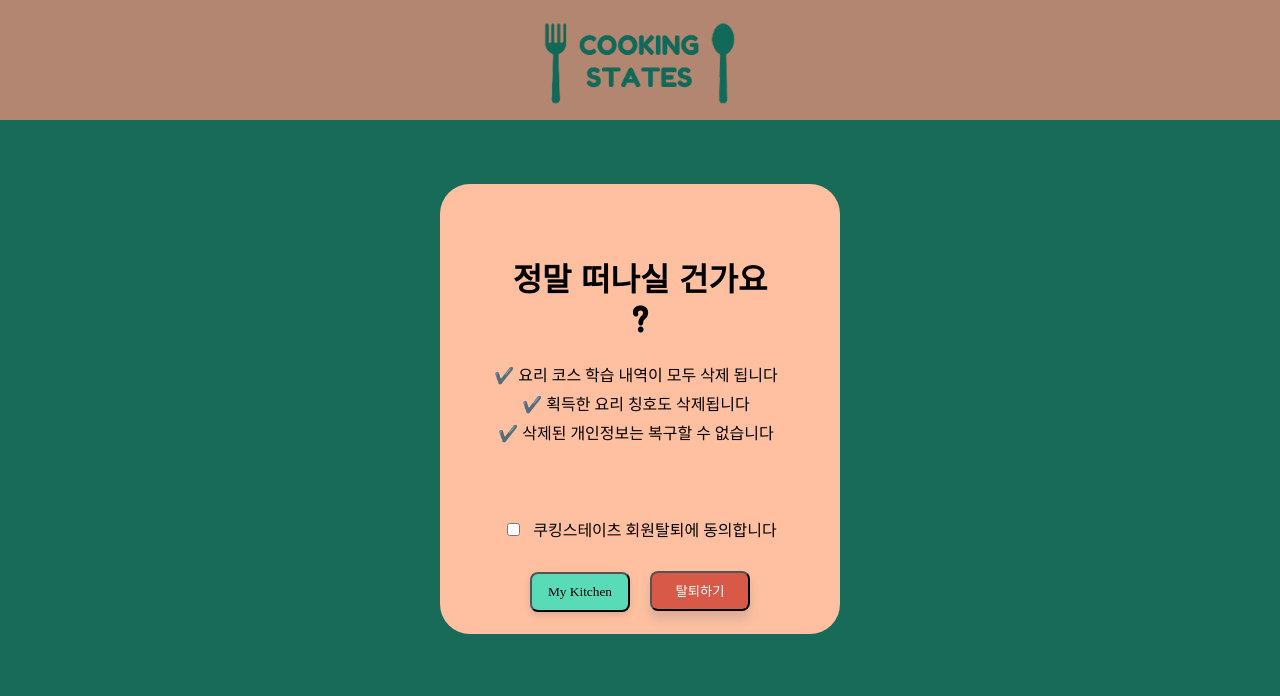
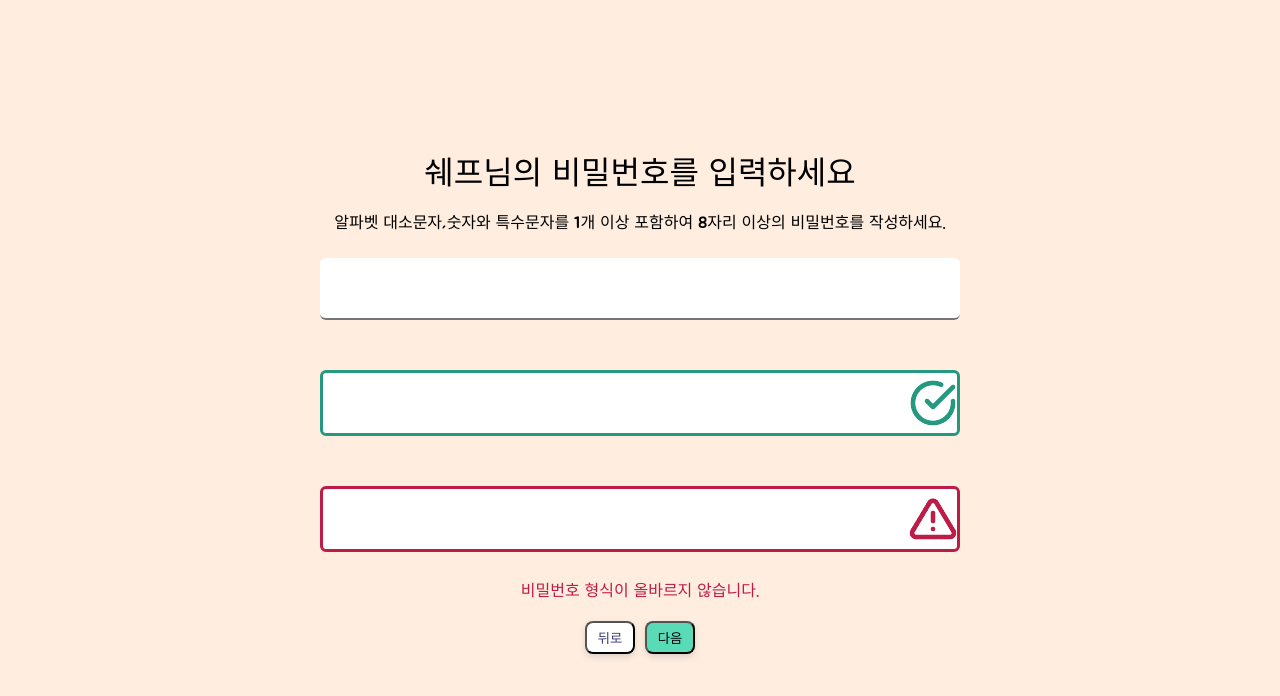
Before and after one commit to codestates/im26-cookingStates-client, a React (Create React App) app: page / in a window 1280 px wide. Shown: the top 696 px of the page. Built offline with nearby package versions, Linux system fonts and the light colour scheme; a web font is replaced by a local one.

Commit message:
💄  스타일 : 회원가입 시 필요정보 요청 페이지 CSS 추가

```diff
--- a/src/App.js
+++ b/src/App.js
@@ -1,14 +1,12 @@
-
 // import Nav from './Components/Nav';
-import './App.css';
+import "./App.css";
 // import CourseList from './Components/Main/CourseList';
-import Unregister from './pages/unregister';
-
+import SignUp from "./Components/Signup/SignUp.js";
 
 function App() {
   return (
     <>
-      <Unregister />
+      <SignUp />
     </>
   );
 }
--- a/src/Components/Signup/SignUp.js
+++ b/src/Components/Signup/SignUp.js
@@ -0,0 +1,8 @@
+import React from "react";
+import SignUpCard from "./SignUpCard";
+
+function SignUp(props) {
+  return <SignUpCard />;
+}
+
+export default SignUp;
--- a/src/Components/Signup/SignUpCard.js
+++ b/src/Components/Signup/SignUpCard.js
@@ -0,0 +1,50 @@
+import React from "react";
+import "../../pages/CSS/signup.css";
+
+function SignUpCard(props) {
+  return (
+    /*   <div className="signupCard">
+
+
+      <span className="card-label">쉐프님의 이름을 알려주세요</span>
+      <input className="input-username" type="text"></input>
+
+      <div className="btn-group">
+        <button className="btn-next">다음</button>
+        <div className="valid-chk"></div>
+      </div>
+    </div> */
+
+    /* <div className="signupCard">
+      <div className="card-label">쉐프님의 이메일 주소를 알려주세요</div>
+      <div className="card-desc">이메일 주소는 아이디로 사용됩니다.</div>
+      <input className="input-email default" type="email"></input>
+      <div className="valid-result">
+        <input className="input-email success" type="email"></input>
+        <input className="input-email danger" type="email"></input>
+        <span className="danger">이미 등록된 이메일 주소입니다.</span>
+        <br></br>
+        <span className="danger">유효하지 않은 이메일 형식입니다.</span>
+      </div>
+    </div> */
+
+    <div className="signupCard">
+      <div className="card-label">쉐프님의 비밀번호를 입력하세요</div>
+      <div className="card-desc">
+        알파벳 대소문자,숫자와 특수문자를 1개 이상 포함하여 8자리 이상의
+        비밀번호를 작성하세요.
+      </div>
+      <input className="input-password" type="password"></input>
+      <input className="input-password success" type="password"></input>
+      <input className="input-password danger" type="password"></input>
+      <span className="danger">비밀번호 형식이 올바르지 않습니다.</span>
+
+      <div className="btn-group">
+        <button className="btn-back">뒤로</button>
+        <button className="btn-next">다음</button>
+      </div>
+    </div>
+  );
+}
+
+export default SignUpCard;
--- a/src/pages/CSS/login.css
+++ b/src/pages/CSS/login.css
@@ -1,6 +1,3 @@
-* {
-  background: #24997f;
-}
 .login {
   width: 100%;
   height: 100vh;
--- a/src/pages/CSS/signup.css
+++ b/src/pages/CSS/signup.css
@@ -0,0 +1,113 @@
+#root {
+  background-color: #ffeedf;
+}
+
+.signupCard {
+  display: flex;
+  flex-direction: column;
+  position: relative;
+  align-items: center;
+  align-content: center;
+  font-family: "Jua";
+  margin: auto;
+  width: 50%;
+}
+
+.valid-result {
+  text-align: center;
+}
+
+span.success {
+  color: #146354;
+}
+
+span.danger {
+  color: #bc1c47;
+}
+input {
+  border-right: 0px;
+  border-left: 0px;
+  border-top: 0px;
+  margin: 25px 0px 25px 0px;
+  text-align: center;
+  outline-style: none;
+  width: 100%;
+  font-family: "Jua";
+  font-size: 1.5rem;
+  padding: 15px;
+  background-size: auto;
+  background-repeat: no-repeat;
+  background-position: right;
+  border-radius: 6px;
+}
+
+input.success {
+  border: 3px solid #24997f;
+  box-sizing: border-box;
+  background-image: url("../../Images/icon-valid-check-success.png");
+}
+
+input.danger {
+  border: 3px solid #bc1c47;
+  background-image: url("../../Images/icon-valid-check-danger.png");
+}
+
+.card-label {
+  font-size: 2rem;
+  margin-bottom: 15px;
+}
+.card-desc {
+  font-size: 1rem;
+}
+.btn-back {
+  background: #ffffff;
+  margin-right: 5px;
+  padding: 5px;
+  color: #393a73;
+
+  box-shadow: 0px 3px 6px rgba(110, 116, 134, 0.24);
+  border-radius: 8px;
+  margin-top: 20px;
+  width: 50px;
+  height: auto;
+}
+.btn-back:hover {
+  background: #393a73;
+  margin-right: 5px;
+  padding: 5px;
+  color: #ffffff;
+
+  box-shadow: 0px 3px 6px rgba(110, 116, 134, 0.24);
+  border-radius: 8px;
+  margin-top: 20px;
+  width: 50px;
+  height: auto;
+}
+
+.btn-next {
+  /* green/green50 */
+
+  background: #59dbb7;
+  /* elevation20 */
+  box-shadow: 0px 3px 6px rgba(110, 116, 134, 0.24);
+  border-radius: 8px;
+  margin-top: 20px;
+  margin-left: 5px;
+  padding: 5px;
+  width: 50px;
+  height: auto;
+}
+
+.btn-next:hover {
+  /* green/green50 */
+
+  background: #59dbb7;
+  /* elevation20 */
+  box-shadow: 0px 3px 6px rgba(110, 116, 134, 0.24);
+  border-radius: 8px;
+  margin-top: 20px;
+  margin-left: 5px;
+  padding: 5px;
+  width: 50px;
+  height: auto;
+}
```
Also changed, not shown: src/Images/icon-valid-check-danger.png (added), src/Images/icon-valid-check-success.png (added).
